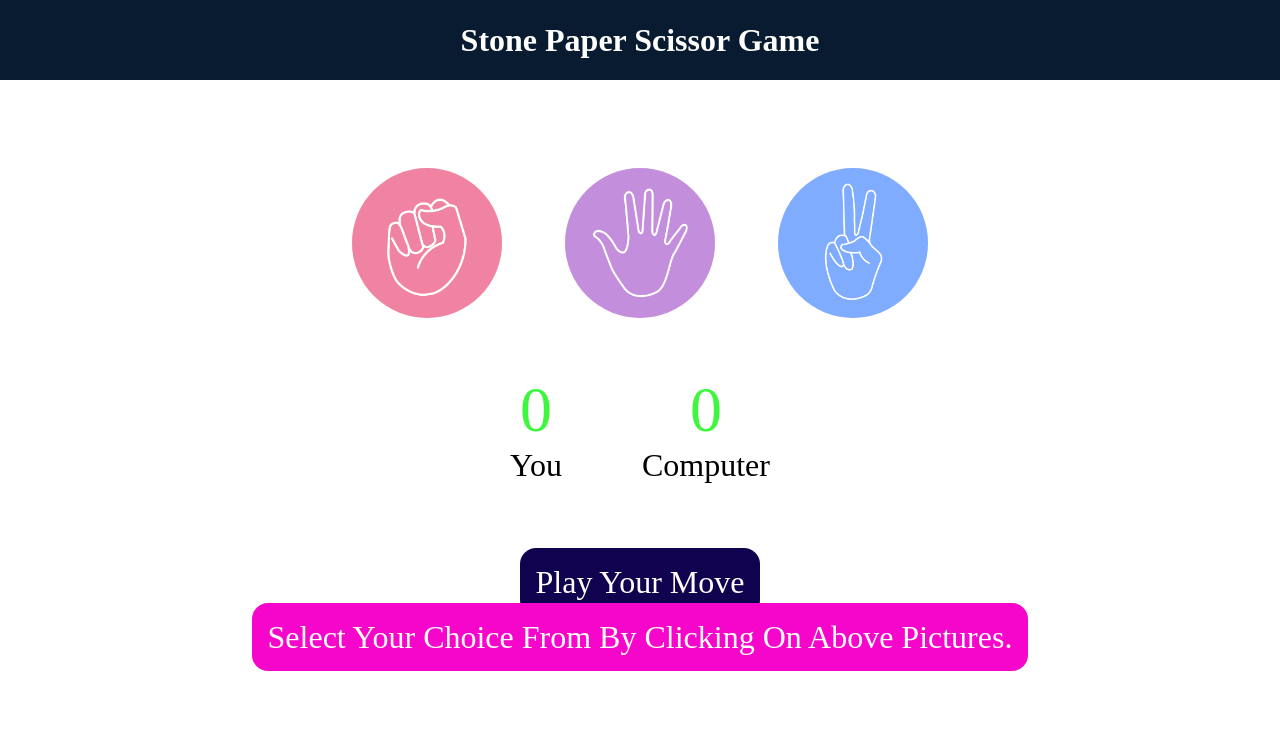
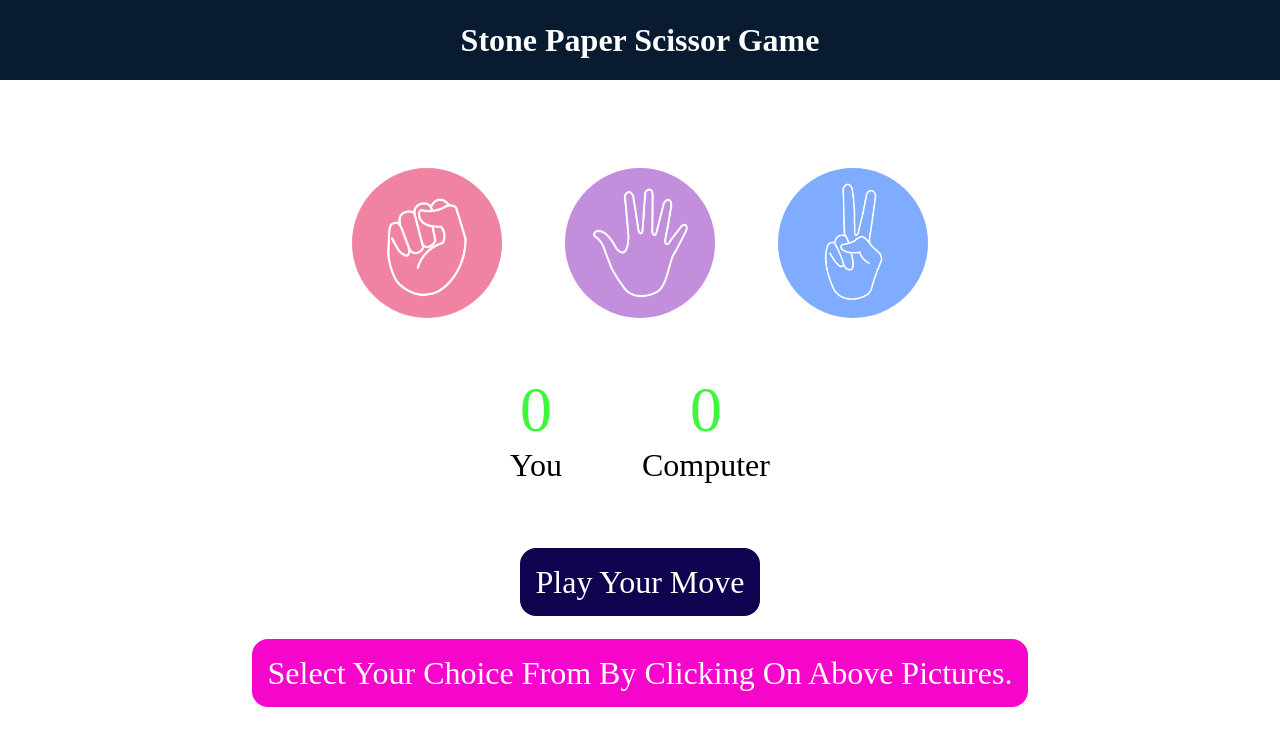
Before and after one commit to Shobhithub/stonePaperScissorGame, a plain HTML site: page index.html in a window 1280 px wide. Drawn offline with Linux system fonts and the light colour scheme.

Commit message:
index.html

```diff
--- a/index.html
+++ b/index.html
@@ -33,7 +33,7 @@
     </div>
 
     <div class="msg-container">
-        <p id="msg">Play Your Move</p><br><br>
+        <p id="msg">Play Your Move</p><br><br><br><br>
         <p id="msg2">Select Your Choice From By Clicking On Above Pictures.</p>
     </div>
 
```
